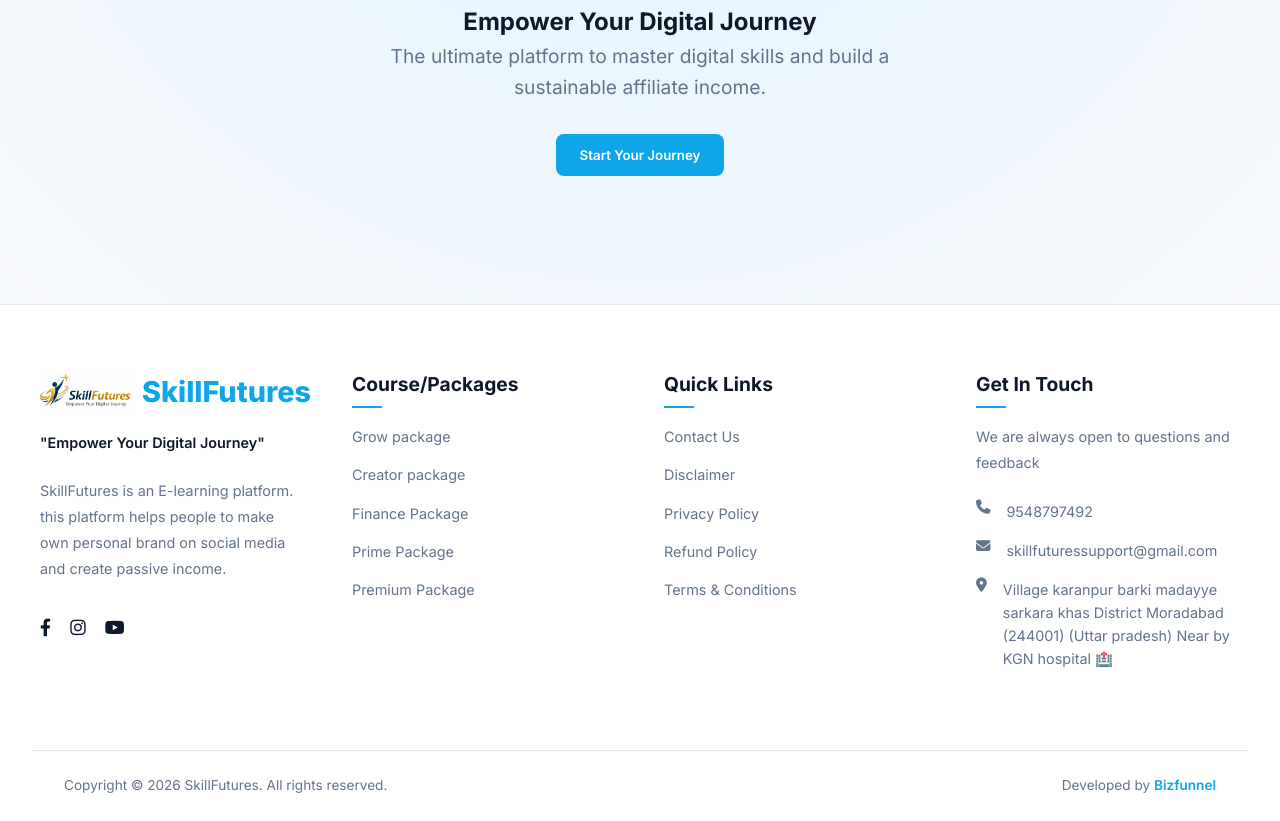
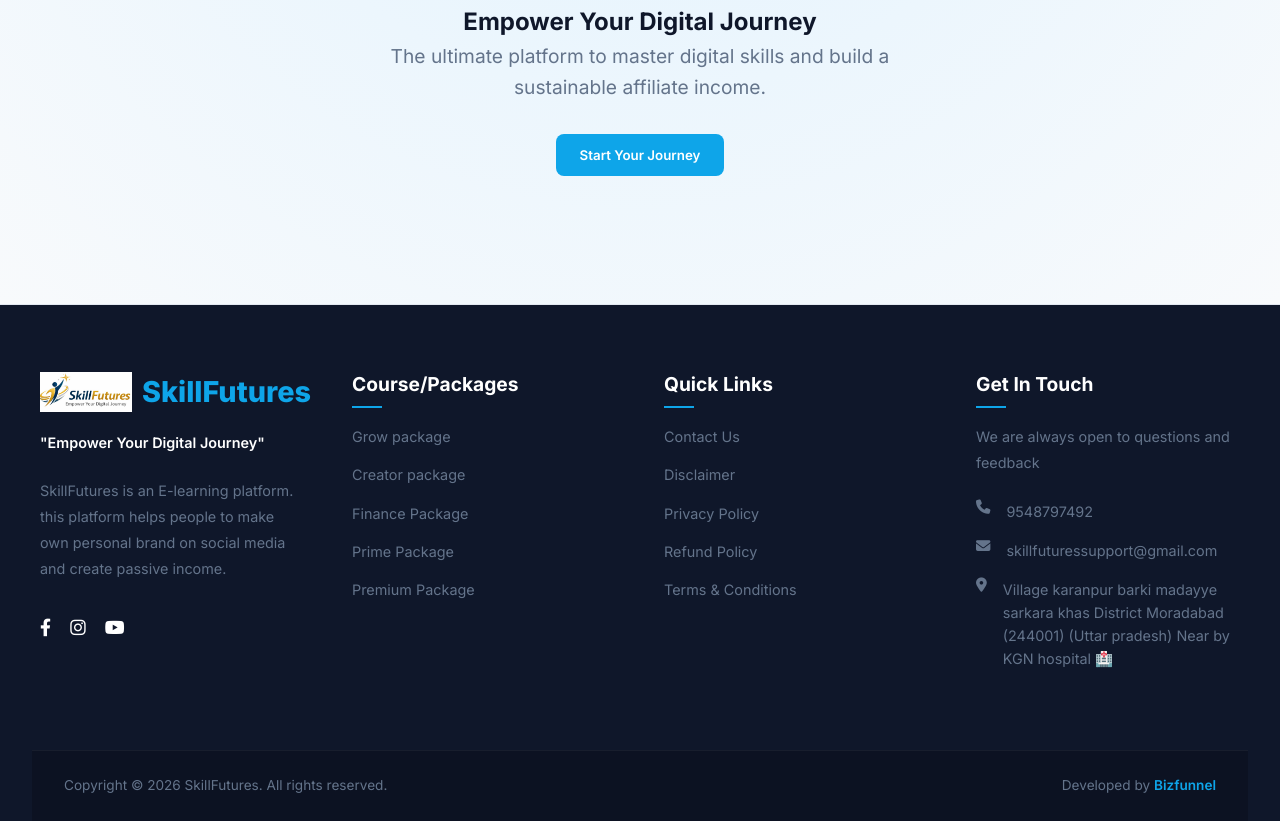
Before and after one commit to shubham6369/skill-futures, a website built with Vite: page index.html in a window 1280 px wide. Shown: the part 464-1285 px from the top of the page. Built offline with nearby package versions, Linux system fonts and the light colour scheme; some packages are replaced by stand-ins of ours; no server answers.

Commit message:
SkillFutures: Final Light Blue Theme with Premium Black Footer

```diff
--- a/index.css
+++ b/index.css
@@ -266,8 +266,8 @@ body {
 /* ─── Footer ────────────────────────────────────────────────────────────────── */
 
 .footer {
-  background: #ffffff;
-  color: var(--text-main);
+  background: #0f172a;
+  color: white;
   padding: 4rem 2rem 0;
   border-top: 1px solid var(--card-border);
   font-family: 'Poppins', sans-serif;
@@ -332,7 +332,7 @@ body {
 }
 
 .footer-socials a {
-  color: var(--text-main);
+  color: white;
   font-size: 1.1rem;
   transition: transform 0.3s;
 }
@@ -351,14 +351,14 @@ body {
 }
 
 .footer-bottom {
-  border-top: 1px solid var(--card-border);
+  border-top: 1px solid rgba(255, 255, 255, 0.05);
   padding: 1.5rem 2rem;
   display: flex;
   justify-content: space-between;
   align-items: center;
   font-size: 0.85rem;
   color: var(--text-dim);
-  background: #fff;
+  background: rgba(0, 0, 0, 0.2);
 }
 
 .developed-by span {
```
